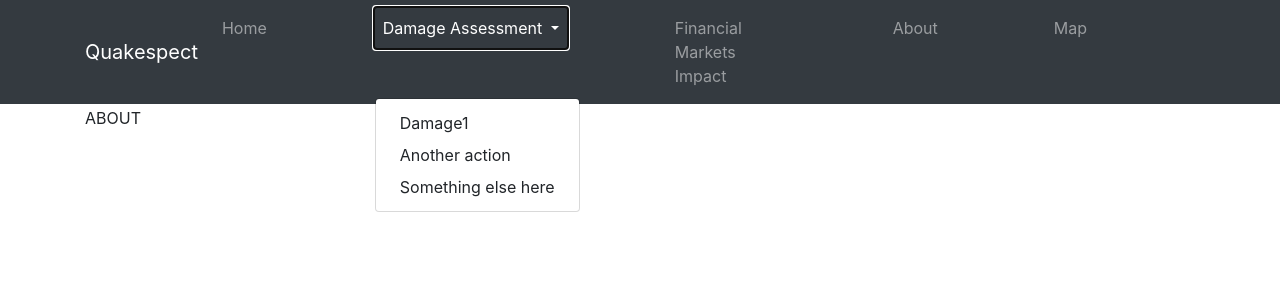
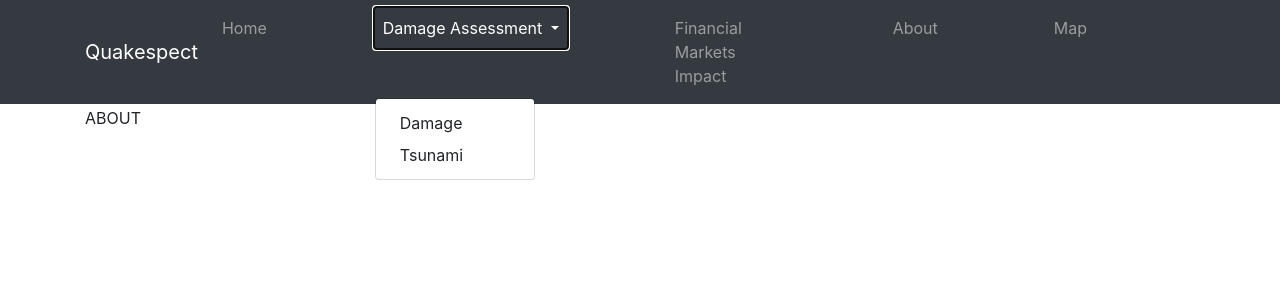
Before and after one commit to labs13-quake-viewer/ds-application, a Flask app: page /about in a window 1280 px wide, after a click on "Damage Assessment". Shown: the top 300 px of the page. Run offline with Flask 3, Linux system fonts and the light colour scheme; some libraries are stand-ins or nearby versions.

Commit message:
Adjusted damage links

```diff
--- a/app/templates/includes/_navbar.html
+++ b/app/templates/includes/_navbar.html
@@ -23,9 +23,8 @@
               Damage Assessment
             </a>
             <div class="dropdown-menu" aria-labelledby="navbarDropdown">
-              <a class="dropdown-item" href="/damage">Damage1</a>
-              <a class="dropdown-item" href="#">Another action</a>
-              <a class="dropdown-item" href="#">Something else here</a>
+              <a class="dropdown-item" href="/damage">Damage</a>
+              <a class="dropdown-item" href="/tsunami">Tsunami</a>
             </div>
           </li>
         <li class="nav-item">
```
